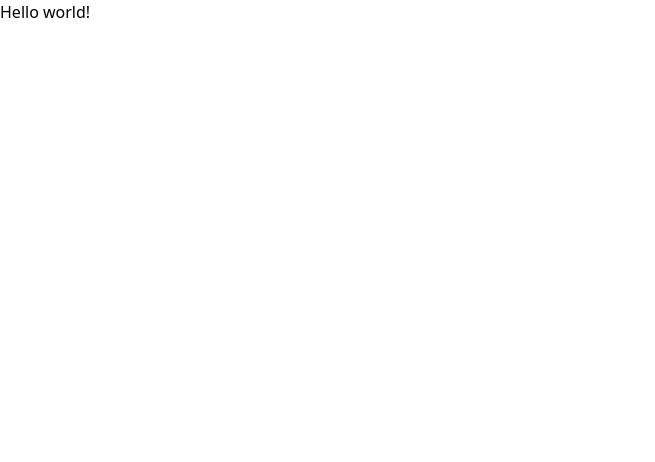
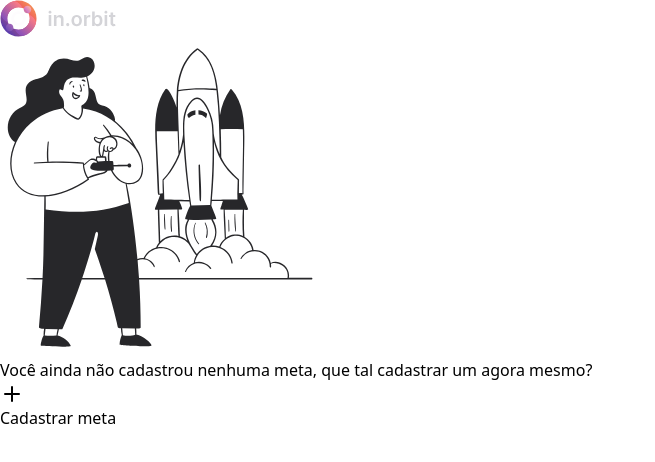
Before and after one commit to maycon8609/in-orbit-web, a React (Vite) app: page / in a window 1280 px wide. Shown: the top 462 px of the page, without its empty margins (0-655 px from the left). Built offline with nearby package versions, Linux system fonts and the light colour scheme.

Commit message:
feat: create home

```diff
--- a/src/app.tsx
+++ b/src/app.tsx
@@ -1,3 +1,24 @@
+import { Plus } from "lucide-react";
+
+import { Button } from "./components/ui/button";
+
+import logo from "./assets/logo-in-orbit.svg";
+import letsStart from "./assets/lets-start-illustration.svg";
+
 export function App() {
-  return <h1 className="text-xl font-bold underline">Hello world!</h1>;
+  return (
+    <div className="h-screen flex flex-col items-center justify-center gap-8">
+      <img src={logo} alt="in.orbit" />
+      <img src={letsStart} alt="lets start illustration" />
+
+      <p className="text-zinc-300 leading-relaxed max-w-80 text-center">
+        Você ainda não cadastrou nenhuma meta, que tal cadastrar um agora mesmo?
+      </p>
+
+      <Button>
+        <Plus className="size-4" />
+        Cadastrar meta
+      </Button>
+    </div>
+  );
 }
```
